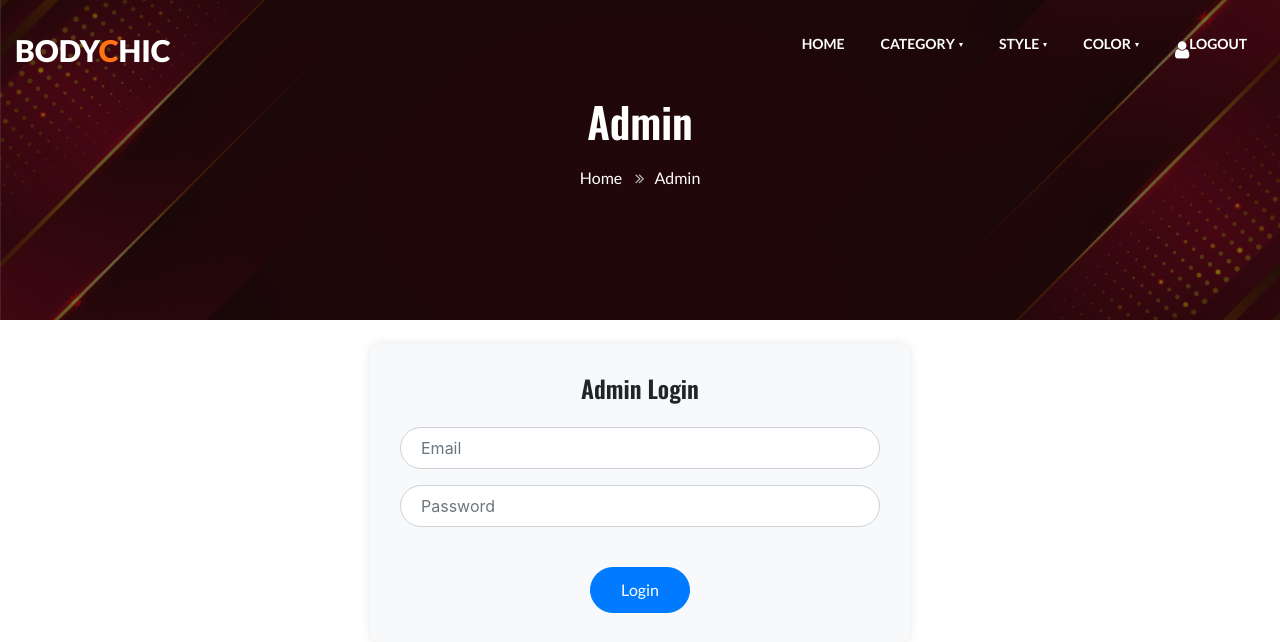
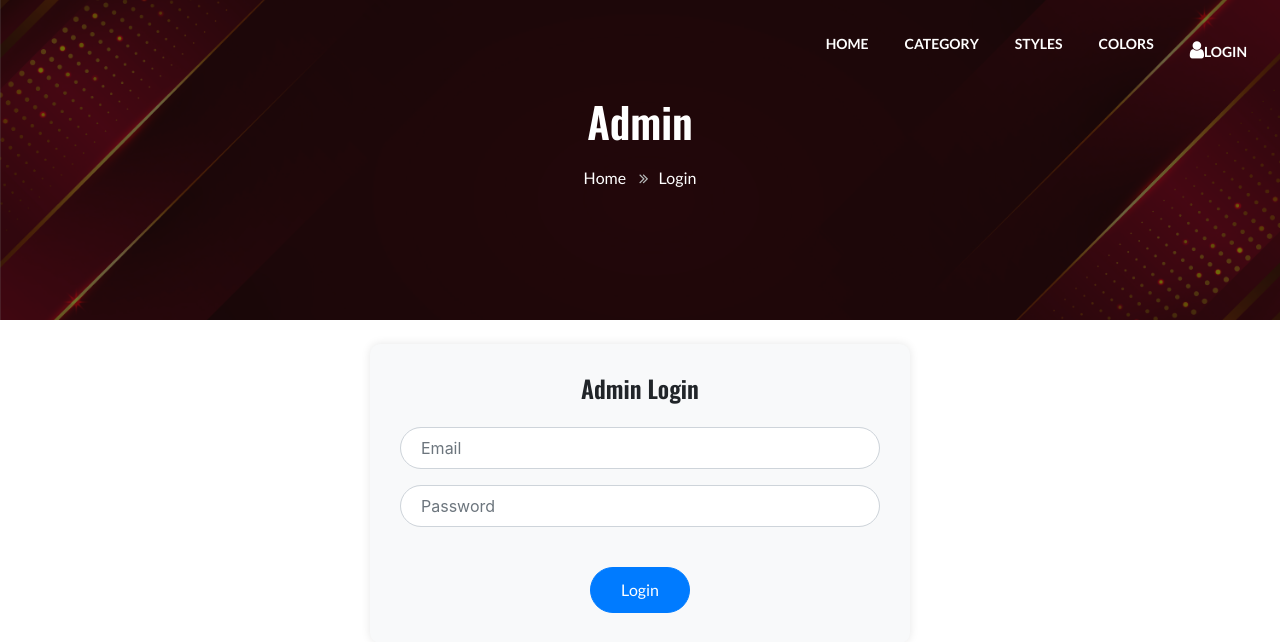
Before and after one commit to HarsikaKumari/BodyChic, a PHP site: page /admin_login.php in a window 1280 px wide. Shown: the top 642 px of the page. Run offline with PHP 8.4, Linux system fonts and the light colour scheme; some libraries are stand-ins or nearby versions.

Commit message:
feat(header): show the user header before login

```diff
--- a/admin_login.php
+++ b/admin_login.php
@@ -1,5 +1,5 @@
 <?php
-include("admin_header.php")
+include("header.php")
 ?>
 
 <!-- breadcrumb section -->
@@ -11,7 +11,7 @@ include("admin_header.php")
                 <li><a href="index.php">Home</a>
                     <span class="fa fa-angle-double-right"></span>
                 </li>
-                <li class="active">Admin</li>
+                <li class="active">Login</li>
             </ol>
         </nav>
     </div>
@@ -72,7 +72,7 @@ include("admin_header.php")
                     }
                     ?>
                     <h5 class="text-center mb-4">Admin Login</h5>
-                    <form action="" method="post">
+                    <form method="post">
 
                         <div class="form-group">
                             <input type="email" class="form-control" name="email" placeholder="Email" required="">
@@ -114,7 +114,6 @@ if (isset($_REQUEST["submit"])) {
         $_SESSION["user_type"] = "admin";
         $_SESSION["name"] = $data["name"];
         $_SESSION["user_id"] = $data["id"];
-
         echo "<script>window.location.assign('admin_index.php?msg=Login successfully!!')</script>";
     } else {
         echo "<script>window.location.assign('admin_login.php?msg=Invalid credentials')</script>";
```
